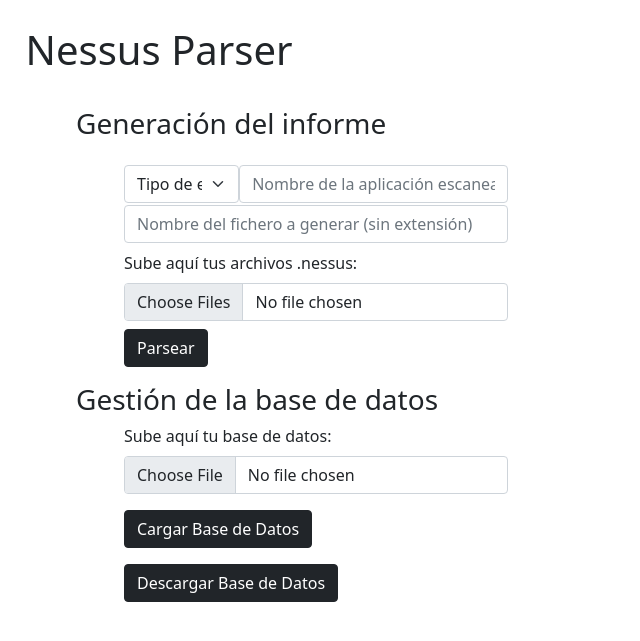
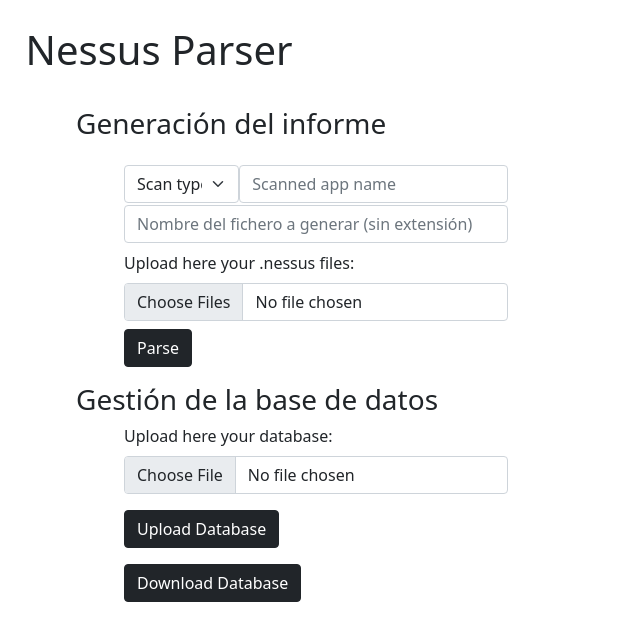
Before and after one commit to serujin/HackingTools, a Django app: page /home/parser/ in a window 1280 px wide. Shown: the part 72-713 px from the top of the page, without its empty margins (0-640 px from the left). Run offline with Django 3.2, Linux system fonts and the light colour scheme; parts of the project's set-up code (start-up, migrations or seed data) failed here and were passed over.

Commit message:
All translated to eng

```diff
--- a/TIC_SERVER/nessus_parser/templates/parser.html
+++ b/TIC_SERVER/nessus_parser/templates/parser.html
@@ -24,15 +24,15 @@
         <div class="mb-3 mx-5" style="width: 30vw;">
             <div class="row mt-4 justify-content-between" style="margin: 0% 0% 0.5% 0%;">
                 <select name="select_scan_type" class="col-2 form-select" style="width: 30%;">
-                    <option value="NaN" selected>Tipo de escaneo</option>
+                    <option value="NaN" selected>Scan type</option>
                     <option value="INFRA">INFRA</option>
                 </select>
-                <input name="app_name" class="col-9 form-control" type="text" placeholder="Nombre de la aplicación escaneada" style="width: 70%;" required>
+                <input name="app_name" class="col-9 form-control" type="text" placeholder="Scanned app name" style="width: 70%;" required>
             </div>
             {{ form.file_name }}
-            <label for="formFile" class="form-label mt-2">Sube aquí tus archivos .nessus:</label>
+            <label for="formFile" class="form-label mt-2">Upload here your .nessus files:</label>
             {{ form.files }}
-            <input type="submit" class="btn btn-dark mt-2" value="Parsear">
+            <input type="submit" class="btn btn-dark mt-2" value="Parse">
         </div>
     </form>
     <h3>Gestión de la base de datos</h3>
@@ -53,14 +53,14 @@
     <form method="post" enctype="multipart/form-data" action="{% url 'db_upload' %}">
         {% csrf_token %}
         <div class="mb-3 mx-5" style="width: 30vw;">
-            <label for="formFile" class="form-label">Sube aquí tu base de datos:</label>
+            <label for="formFile" class="form-label">Upload here your database:</label>
             {{ db_form.db_files }}
-            <input type="submit" class="btn btn-dark mt-3" value="Cargar Base de Datos">
+            <input type="submit" class="btn btn-dark mt-3" value="Upload Database">
         </div>
     </form>
     <form method="post" action="{% url 'db_download' %}">
         {% csrf_token %}
-        <input type="submit" class="btn btn-dark mx-5" value="Descargar Base de Datos">
+        <input type="submit" class="btn btn-dark mx-5" value="Download Database">
     </form>
 </div>
 {% if alert == True %}
--- a/TIC_SERVER/templates/404.html
+++ b/TIC_SERVER/templates/404.html
@@ -8,7 +8,7 @@
 </style>
 {% endblock %}
 {% block content %}
-<h1>Oops, parece que ésta página no existe</h1>
+<h1>Oops, it seems like this page doesn't exists</h1>
 <br><br>
-<a class="h4 text-secondary" href="/">Ir al menú principal</a>
+<a class="h4 text-secondary" href="/">Go to main menu</a>
 {% endblock %}
--- a/TIC_SERVER/templates/500.html
+++ b/TIC_SERVER/templates/500.html
@@ -8,8 +8,8 @@
 </style>
 {% endblock %}
 {% block content %}
-<h1>Oops, parece que ha habido un error</h1>
-<h3>Inténtalo de nuevo, si el error persiste, por favor, notifica al administrador</h3>
+<h1>Oops, an error occurred</h1>
+<h3>Try again, if the error persists, contact the administrator.</h3>
 <br><br>
-<a class="h4 text-secondary" href="/">Ir al menú principal</a>
+<a class="h4 text-secondary" href="/">Go to main menu</a>
 {% endblock %}
```
Also changed, not shown: TIC_SERVER/nessus_parser/templates/plugins.html (+6 -6 lines).
